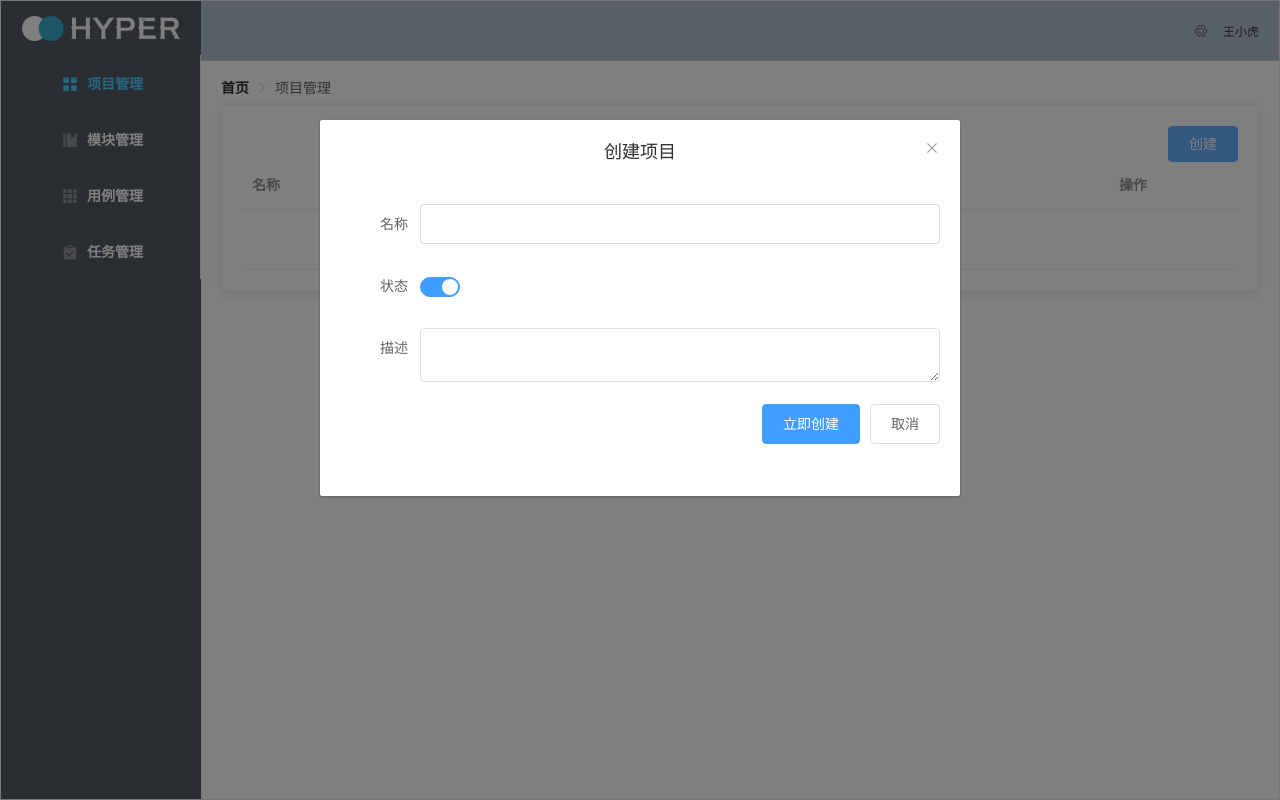
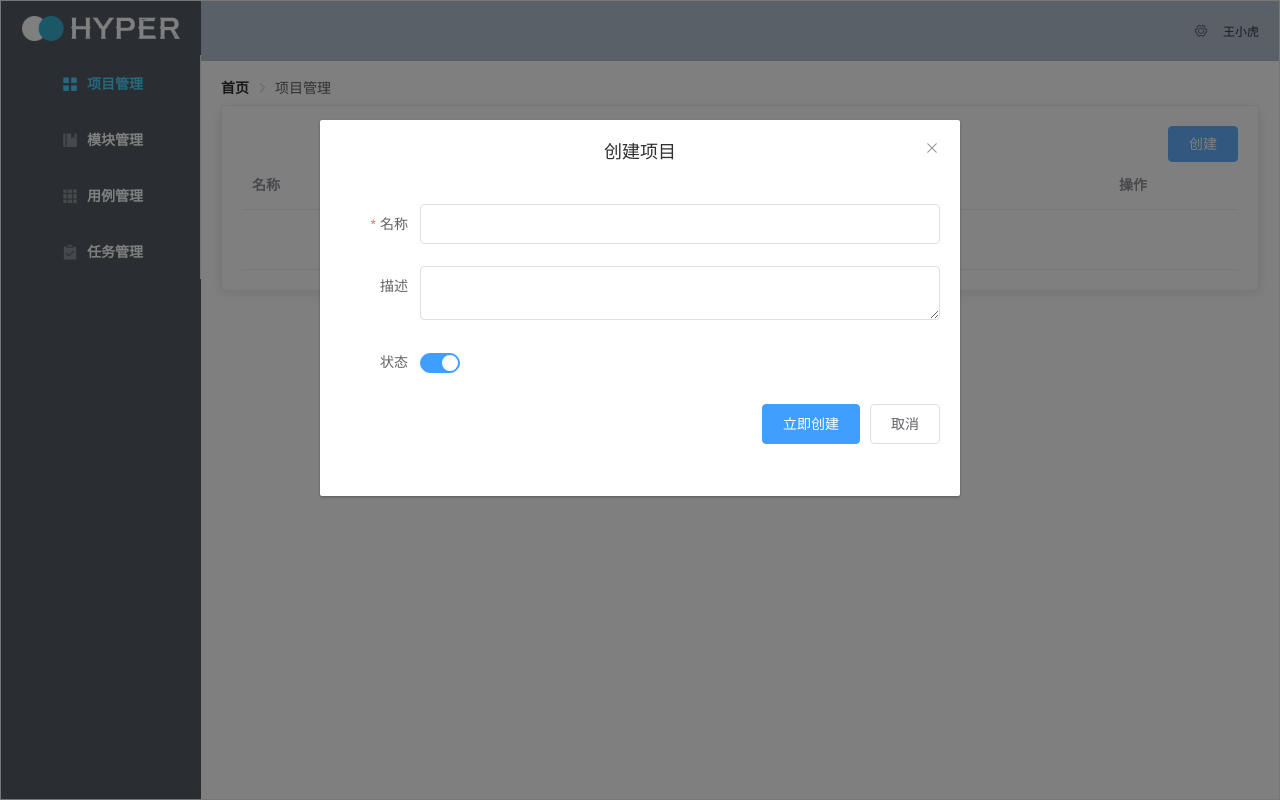
Before and after one commit to Jiang5ai/frontend, a Vue app: page / in a window 1280 px wide. Both pictures are taken after a click on the button "创建". Built offline with nearby package versions, Linux system fonts and the light colour scheme; no server answers.

Commit message:
创建项目表单进行验证

```diff
--- a/src/components/project/projectDialog.vue
+++ b/src/components/project/projectDialog.vue
@@ -1,20 +1,23 @@
 <template>
   <el-dialog title="创建项目" :visible.sync="isVisible" @close="cancelProject()">
-    <el-form ref="form" :model="form" label-width="80px">
-      <el-form-item label="名称">
+    <el-form :model="form" :rules="rules" ref="from" label-width="80px">
+      <el-form-item label="名称" prop="name">
         <el-input v-model="form.name"></el-input>
       </el-form-item>
+
+      <el-form-item label="描述">
+        <el-input type="textarea" v-model="form.describe"></el-input>
+      </el-form-item>
+
       <el-form-item label="状态">
         <span style="float: left">
-          <el-switch v-model="form.delivery"></el-switch>
+          <el-switch v-model="form.status"></el-switch>
         </span>
       </el-form-item>
-      <el-form-item label="描述">
-        <el-input type="textarea" v-model="form.desc"></el-input>
-      </el-form-item>
+
       <el-form-item>
         <div class="dialog-footer">
-          <el-button type="primary" @click="onSubmit()">立即创建</el-button>
+          <el-button type="primary" @click="onSubmit('from')">立即创建</el-button>
           <el-button @click="cancelProject()">取消</el-button>
         </div>
       </el-form-item>
@@ -23,6 +26,7 @@
 </template>
 
 <script>
+import ProjectApi from "@/request/project";
 
 export default {
   name: "projectDialog",
@@ -31,8 +35,13 @@ export default {
     return {
       form: {
         name: '',
-        delivery: true,
-        desc: '',
+        status: true,
+        describe: '',
+      },
+      rules: {
+        name: [
+          {required: true, message: '请输入项目名称', trigger: 'blur'},
+        ],
       },
       formLabelWidth: '100px',
       // 定义一个isVisible来接收传递过来的值
@@ -45,22 +54,27 @@ export default {
     cancelProject() {
       this.$emit('cancel', {})
     },
-    onSubmit() {
-      console.log("创建项目")
+    // 创建项目
+    async onSubmit(formName) {
+      this.$refs[formName].validate(async (valid) => {
+        if (valid) {
+          const resp = await ProjectApi.createProject(this.form)
+          if (resp.success === true) {
+            this.$message.success("创建成功");
+            this.cancelProject()
+          } else {
+            this.$message.error(resp.error.message);
+          }
+        } else {
+          this.$message.error("创建失败");
+          return false;
+        }
+      });
     }
   },
-  //
-  // created() {
-  //   console.log("created---自动被执行")
-  //   console.log("子组件-->", this.showStatus)
-  // },
-  // mounted() {
-  //   console.log("mounted---自动被执行")
-  //   // this.initProject()
-  // },
   watch: {
     showStatus(val) {
-      this.isVisible = val;//新增isVisible的watch，监听变更并同步到IsShowPage上
+      this.isVisible = val;//新增isVisible的watch，监听变更并同步到isVisible上
     }
   },
 }
--- a/src/request/project.js
+++ b/src/request/project.js
@@ -2,8 +2,14 @@ import request from '@/HttpCommon.js'
 
 
 class ProjectApi {
+    //获取项目列表接口
     getProjects(data) {
         return request.get('/v1/project/', data)
+    }
+
+    // 创建项目接口
+    createProject(data) {
+      return request.post('v1/project/', data)
     }
 
     // getProject(pid) {
@@ -14,9 +20,6 @@ class ProjectApi {
     //   return request.delete('/api/v1/project/delete', { id: pid })
     // }
 
-    // createProject(data) {
-    //   return request.post('/api/v1/project/create', data)
-    // }
 
     // updateProject(data) {
     //   return request.put('/api/v1/project/update', data)
```
